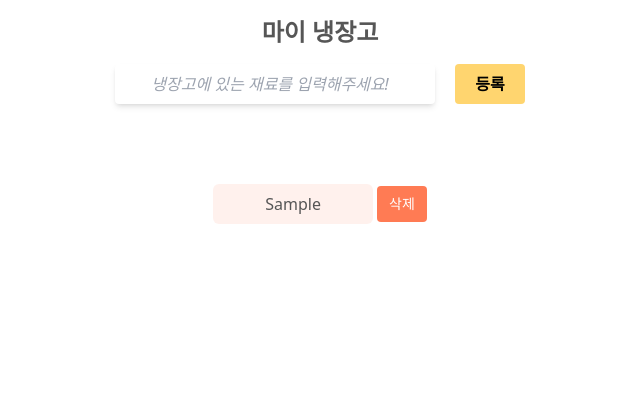
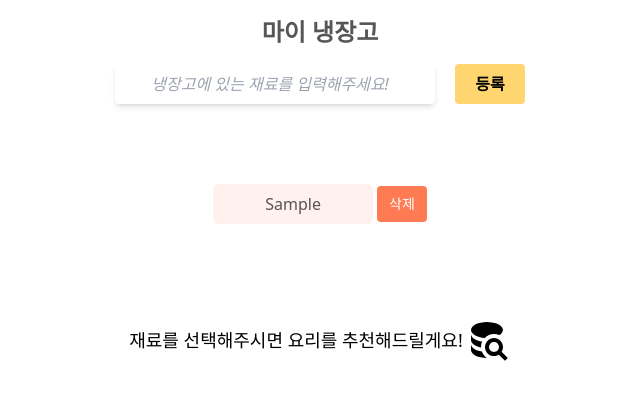
Before and after one commit to jaeyeong815/cooking-wiki, a Next.js app: page /refrigerator in a window 1280 px wide. Both pictures are taken after typing "Sample" into the empty fields and a click on the button "등록". Shown: the top 400 px of the page, without its empty margins (320-960 px from the left). Built offline with nearby package versions, Linux system fonts and the light colour scheme.

Commit message:
[FEAT] 재료 미선택 시 선택해달라고 안내(#13)

```diff
--- a/src/components/MyRefrigerator/Ingredient/IngredientList.tsx
+++ b/src/components/MyRefrigerator/Ingredient/IngredientList.tsx
@@ -4,6 +4,7 @@ import { deleteListInItem, selectItem } from '@/store/slice/ingredientListSlice'
 
 const IngredientList = () => {
   const ingredientList = useSelector((state: RootState) => state.ingredientList.ingredientList);
+  const selectList = useSelector((state: RootState) => state.ingredientList.selectList);
   const dispatch = useDispatch();
 
   const handleSelect = (e: React.MouseEvent<HTMLElement>) => dispatch(selectItem(e.currentTarget.id));
@@ -11,6 +12,7 @@ const IngredientList = () => {
   const handleDelete = (e: React.MouseEvent<HTMLElement>) => dispatch(deleteListInItem(e.currentTarget.id));
 
   return (
+    <>
       <ul className="my-20">
         {ingredientList.length === 0 && (
           <div className="flex items-center">
@@ -29,6 +31,13 @@ const IngredientList = () => {
           </li>
         ))}
       </ul>
+      {ingredientList.length > 0 && selectList.length === 0 && (
+        <div className="text-lg flex items-center">
+          <span>재료를 선택해주시면 요리를 추천해드릴게요!</span>
+          <img className="w-12 h-12 inline-block" src="/search.svg" />
+        </div>
+      )}
+    </>
   );
 };
 
```
Also changed, not shown: public/search.svg (added). Lines whose indentation alone changed are shown as unchanged.
